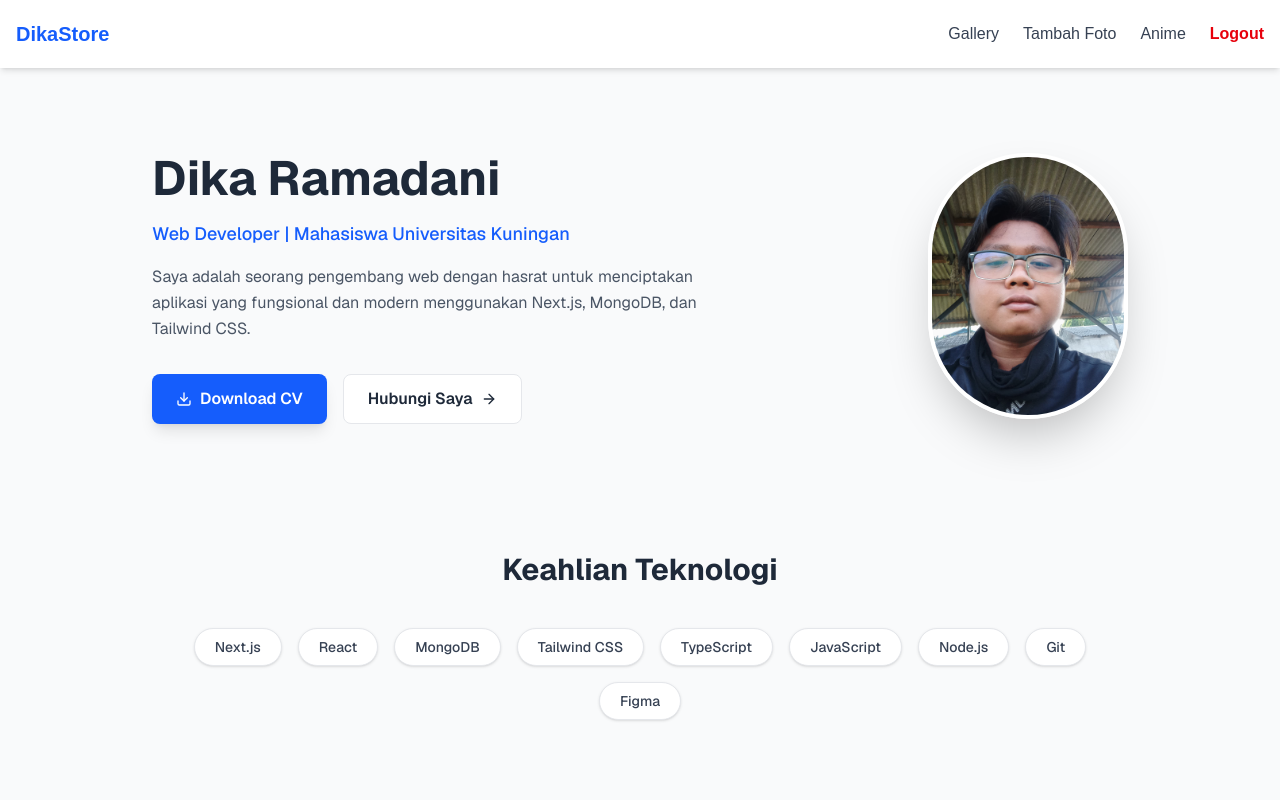
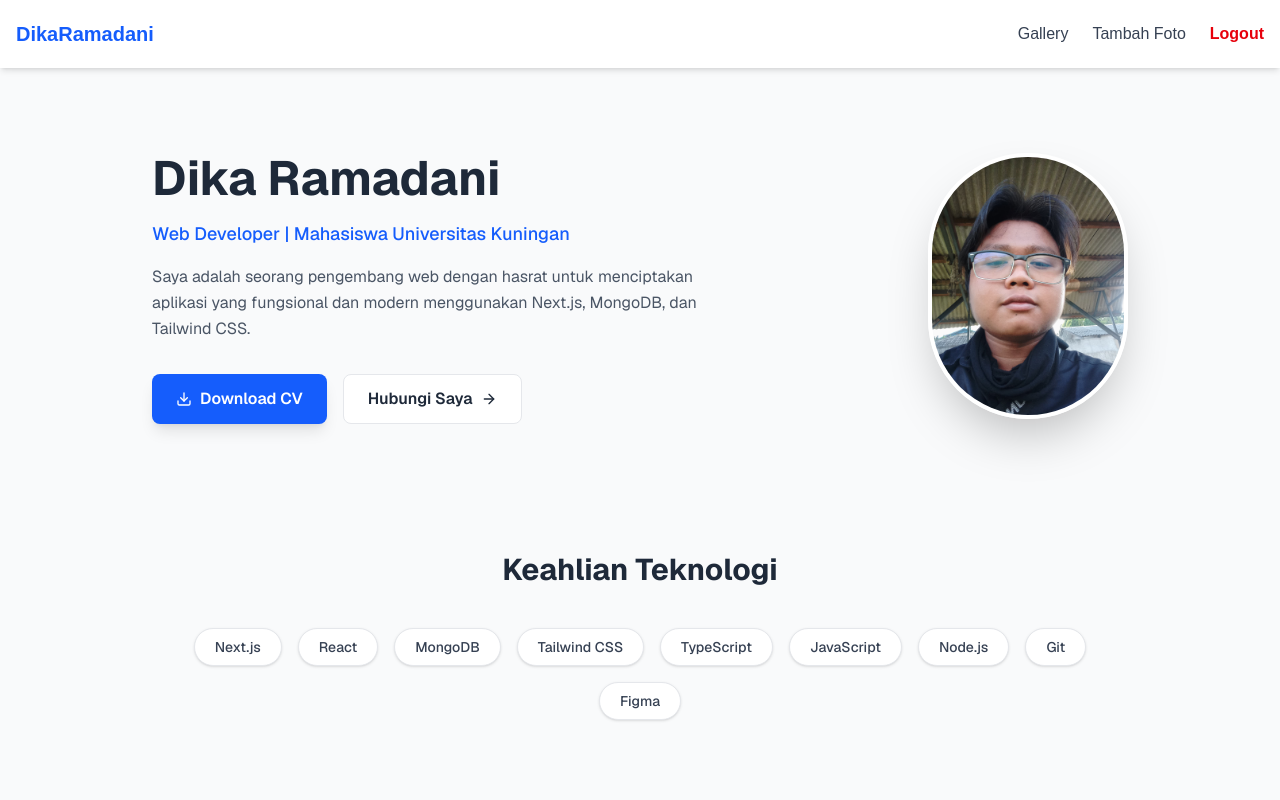
Before and after one commit to dika1005/learn, a Next.js app: page / in a window 1280 px wide. Shown: the top 800 px of the page. Built offline with nearby package versions, Linux system fonts and the light colour scheme; sample sign-in values are in the browser's storage.

Commit message:
fix: update navbar title and comment out anime link

```diff
--- a/components/Navbar.tsx
+++ b/components/Navbar.tsx
@@ -42,7 +42,7 @@ export default function Navbar() {
     <nav className="bg-white dark:bg-gray-900 shadow-md px-4 py-5 sticky top-0 z-50">
       <div className="max-w-7xl mx-auto flex justify-between items-center">
         <Link href="/" className="text-xl font-bold text-blue-600 dark:text-blue-400 hover:underline">
-          DikaStore
+          DikaRamadani
         </Link>
 
         <div className="flex items-center gap-6">
@@ -52,9 +52,9 @@ export default function Navbar() {
           <Link href="/gallery/upload" className="text-gray-700 dark:text-gray-200 hover:text-blue-500">
             Tambah Foto
           </Link>
-          <Link href="/anime" className="text-gray-700 dark:text-gray-200 hover:text-blue-500">
+          {/* <Link href="/anime" className="text-gray-700 dark:text-gray-200 hover:text-blue-500">
             Anime
-          </Link>
+          </Link> */}
           <button
             onClick={handleLogout}
             className="text-red-600 hover:underline font-semibold transition"
```
